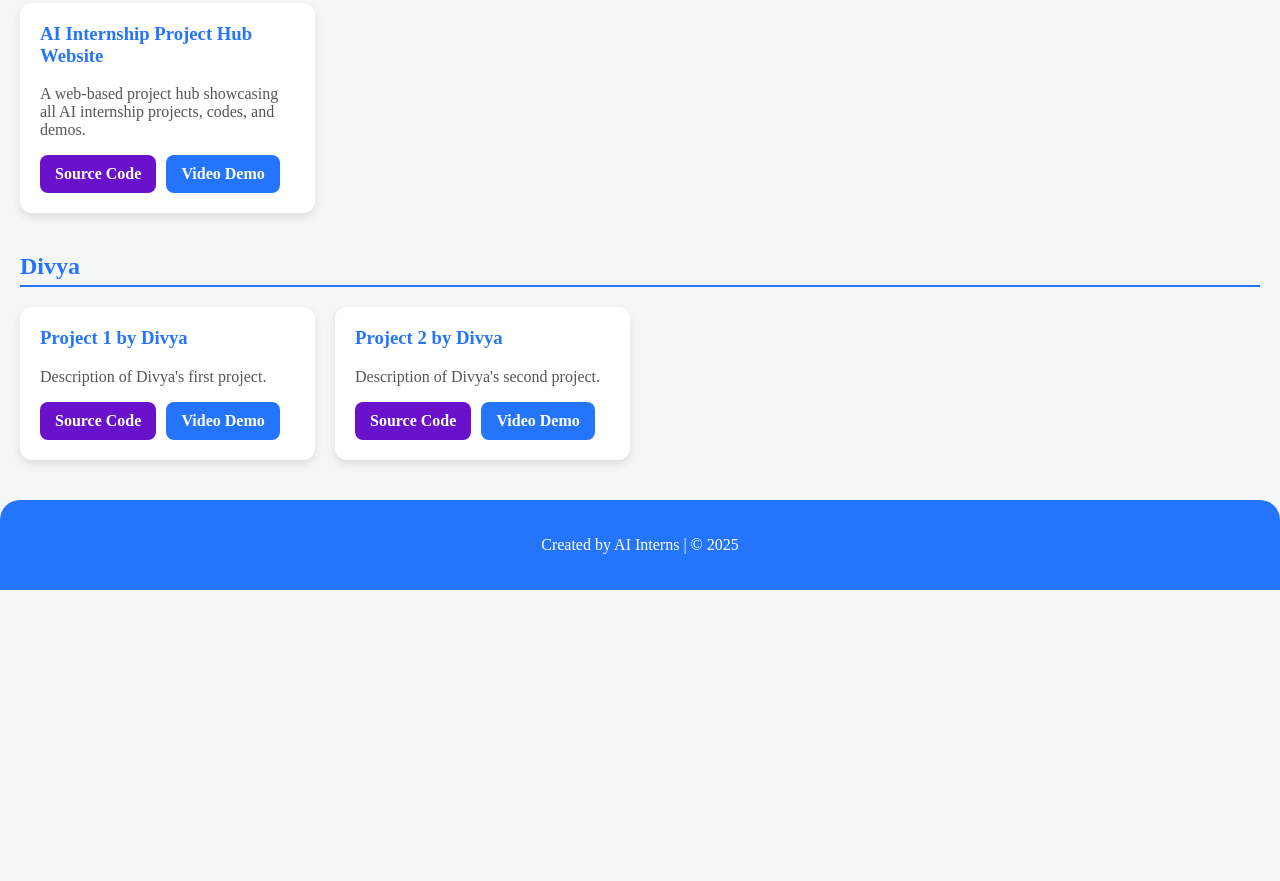
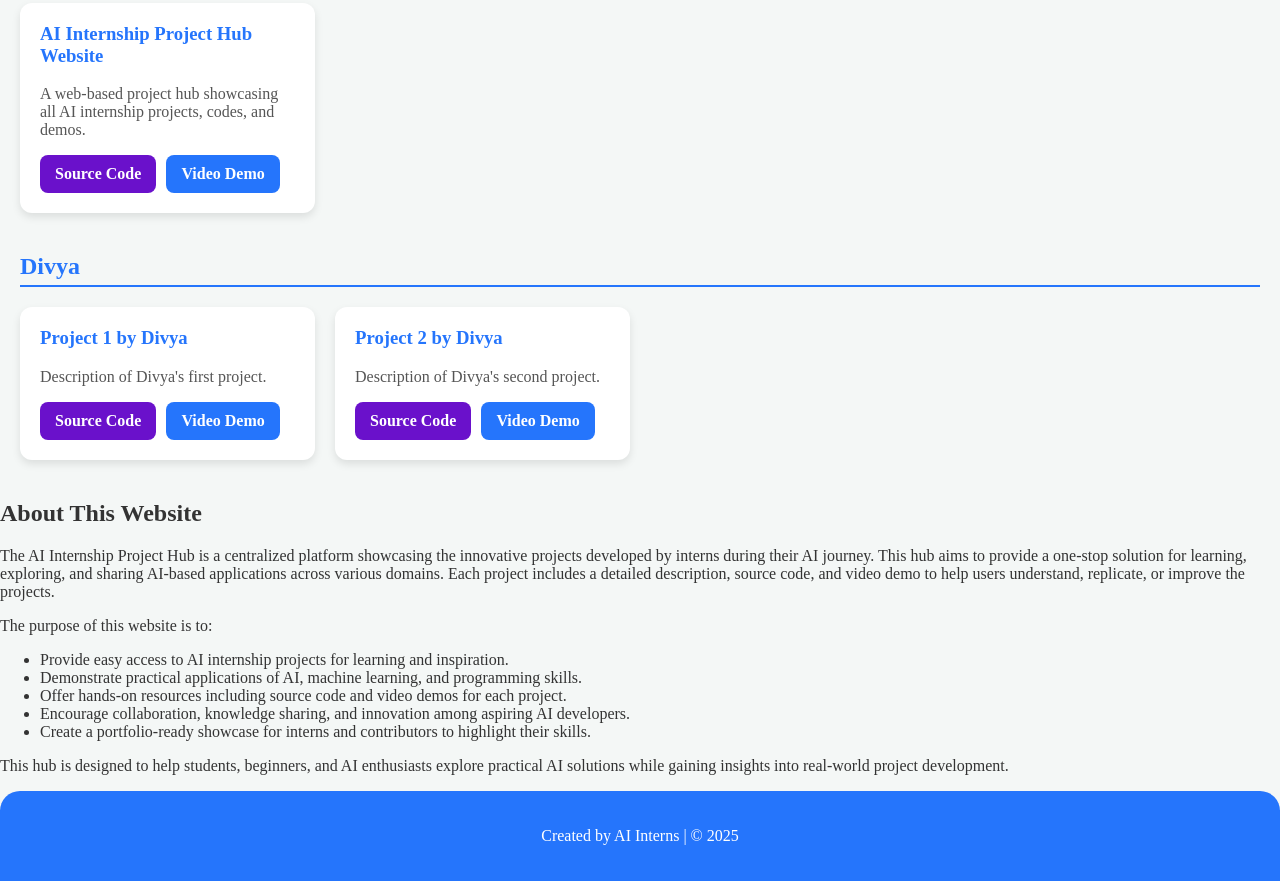
Before and after one commit to ai-internship-project-hub/website, a plain HTML site: page index.html in a window 1280 px wide. Shown: the part 1985-2866 px from the top of the page. Before the commit the page ends 2575 px from the top, so only its background shows below. Drawn offline with Linux system fonts and the light colour scheme.

Commit message:
Update index.html

```diff
--- a/index.html
+++ b/index.html
@@ -19,7 +19,7 @@
       <h1>AI Project Hub</h1>
       <ul>
         <li><a href="#projects">Projects</a></li>
-        <li><a href="#footer">About</a></li>
+        <li><a href="#about">About</a></li>
       </ul>
     </div>
   </nav>
@@ -34,6 +34,31 @@
   <main id="projects">
     <div id="project-list"></div>
   </main>
+
+  <!-- About Section -->
+  <section id="about">
+    <div class="about-container">
+      <h2>About This Website</h2>
+      <p>
+        The AI Internship Project Hub is a centralized platform showcasing the innovative projects developed by interns during their AI journey.
+        This hub aims to provide a one-stop solution for learning, exploring, and sharing AI-based applications across various domains.
+        Each project includes a detailed description, source code, and video demo to help users understand, replicate, or improve the projects.
+      </p>
+      <p>
+        The purpose of this website is to:
+      </p>
+      <ul>
+        <li>Provide easy access to AI internship projects for learning and inspiration.</li>
+        <li>Demonstrate practical applications of AI, machine learning, and programming skills.</li>
+        <li>Offer hands-on resources including source code and video demos for each project.</li>
+        <li>Encourage collaboration, knowledge sharing, and innovation among aspiring AI developers.</li>
+        <li>Create a portfolio-ready showcase for interns and contributors to highlight their skills.</li>
+      </ul>
+      <p>
+        This hub is designed to help students, beginners, and AI enthusiasts explore practical AI solutions while gaining insights into real-world project development.
+      </p>
+    </div>
+  </section>
 
   <!-- Footer -->
   <footer id="footer">
```
